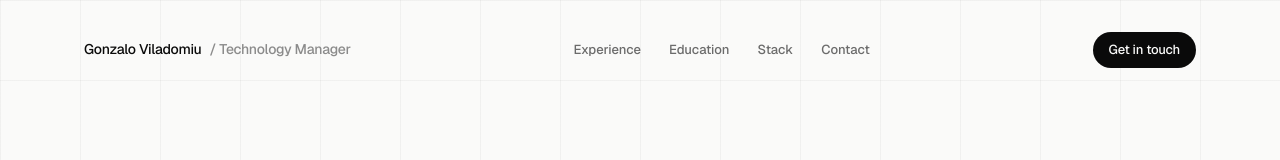
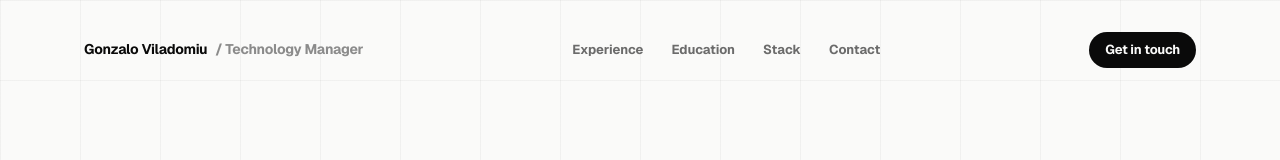
Before and after one commit to gviladomiu/gonzaloviladomiu_portfolio, a Next.js app: page / in a window 1280 px wide. Shown: the top 160 px of the page. Built offline with nearby package versions, Linux system fonts and the light colour scheme.

Commit message:
Make navbar menu text bold

```diff
--- a/components/nav.tsx
+++ b/components/nav.tsx
@@ -89,12 +89,12 @@ export function Nav() {
         {/* Brand — never wraps */}
         <a
           href="#top"
-          className="flex items-baseline gap-2 text-[14px] font-medium tracking-snug text-ink whitespace-nowrap flex-shrink-0"
+          className="flex items-baseline gap-2 text-[14px] font-bold tracking-snug text-ink whitespace-nowrap flex-shrink-0"
         >
           Gonzalo Viladomiu
           <span
             className={cn(
-              "text-ink-400 transition-opacity duration-300 hidden md:inline",
+              "text-ink-400 transition-opacity duration-300 hidden md:inline font-bold",
               scrolled ? "opacity-0 md:hidden" : "opacity-100"
             )}
           >
@@ -115,7 +115,7 @@ export function Nav() {
                 linkRefs.current[s.id] = el;
               }}
               className={cn(
-                "text-[13px] font-medium transition-colors whitespace-nowrap relative",
+                "text-[13px] font-bold transition-colors whitespace-nowrap relative",
                 activeId === s.id ? "text-ink" : "text-ink-500 hover:text-ink"
               )}
             >
@@ -138,7 +138,7 @@ export function Nav() {
         {/* CTA — never shrinks, never wraps */}
         <a
           href="mailto:gonzaloviladomiu@gmail.com"
-          className="text-[13px] font-medium tracking-snug px-4 py-2 rounded-full bg-ink text-surface hover:bg-accent transition-colors whitespace-nowrap flex-shrink-0"
+          className="text-[13px] font-bold tracking-snug px-4 py-2 rounded-full bg-ink text-surface hover:bg-accent transition-colors whitespace-nowrap flex-shrink-0"
         >
           Get in touch
         </a>
```
